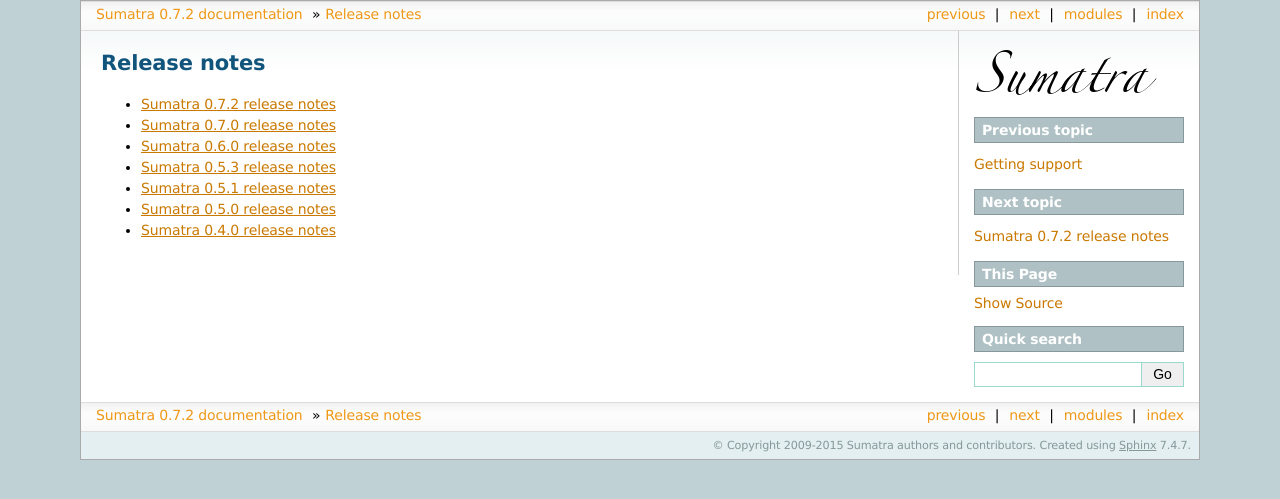
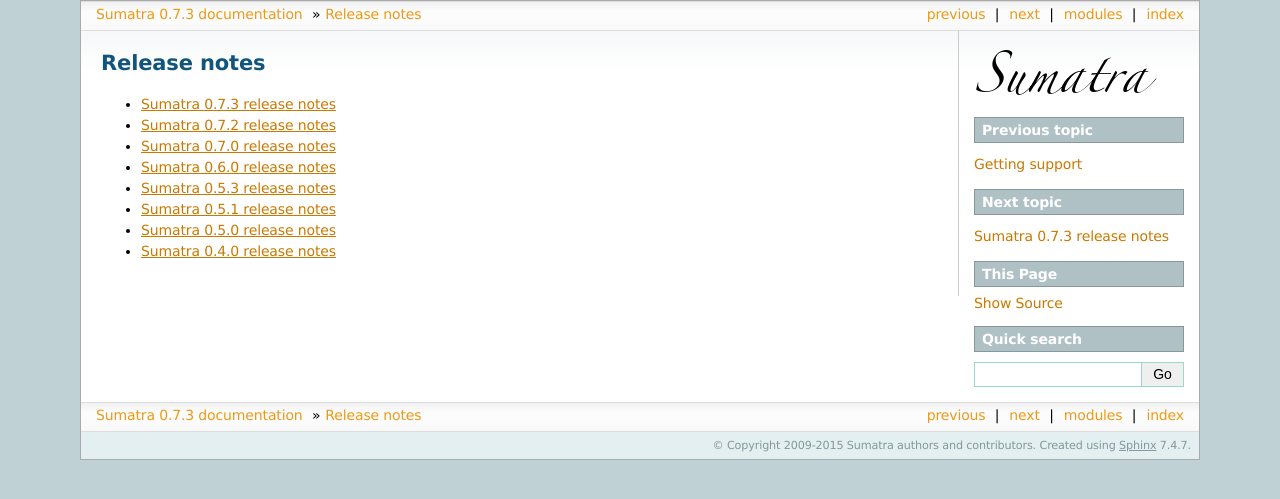
Before and after one commit to open-research/sumatra, a Sphinx documentation site: the page built from doc/release_notes.txt, in a window 1280 px wide. Shown: the top 499 px of the page. Built offline with Sphinx 7.4.7, drawn with Linux system fonts in a browser that asks for light colours.

Commit message:
Release 0.7.3

```diff
--- a/README.rst
+++ b/README.rst
@@ -65,10 +65,10 @@
 These instructions are for Unix, Mac OS X. They may work on Windows as well, but
 it hasn't been thoroughly tested.
 
-If you have downloaded the source package, Sumatra-0.7.2.tar.gz::
+If you have downloaded the source package, Sumatra-0.7.3.tar.gz::
 
-    $ tar xzf Sumatra-0.7.2.tar.gz
-    $ cd Sumatra-0.7.2
+    $ tar xzf Sumatra-0.7.3.tar.gz
+    $ cd Sumatra-0.7.3
     # python setup.py install
 
 The last step may have to be done as root.
--- a/doc/conf.py
+++ b/doc/conf.py
@@ -49,7 +49,7 @@
 # The short X.Y version.
 version = '0.7'
 # The full version, including alpha/beta/rc tags.
-release = '0.7.2'
+release = '0.7.3'
 
 # The language for content autogenerated by Sphinx. Refer to documentation
 # for a list of supported languages.
--- a/doc/getting_started.txt
+++ b/doc/getting_started.txt
@@ -96,7 +96,7 @@
     Append label to     : None
     Label generator     : timestamp
     Timestamp format    : %Y%m%d-%H%M%S
-    Sumatra version     : 0.7.2
+    Sumatra version     : 0.7.3
 
 Sumatra automatically records the identity and versions of the simulation files
 and the simulator executable, stores links to any files created by the
@@ -162,7 +162,7 @@
     $ smt
     Usage: smt <subcommand> [options] [args]
 
-    Simulation/analysis management tool version 0.7.2
+    Simulation/analysis management tool version 0.7.3
 
     Available subcommands:
       init
--- a/doc/installation.txt
+++ b/doc/installation.txt
@@ -17,8 +17,8 @@
 Alternatively, you can download the Sumatra package from either PyPI or the
 `INCF Software Centre`_ and install it as follows::
 
-    $ tar xzf Sumatra-0.7.2.tar.gz
-    $ cd Sumatra-0.7.2
+    $ tar xzf Sumatra-0.7.3.tar.gz
+    $ cd Sumatra-0.7.3
     # python setup.py install
 
 The last step may need to be run as root, or using sudo, although in general
--- a/doc/release_notes.txt
+++ b/doc/release_notes.txt
@@ -6,6 +6,7 @@
 .. toctree::
    :maxdepth: 1
 
+   releases/0.7.3.txt
    releases/0.7.2.txt
    releases/0.7.0.txt
    releases/0.6.0.txt
--- a/setup.py
+++ b/setup.py
@@ -35,7 +35,7 @@
 
 setup(
     name = "Sumatra",
-    version = "0.7.2",
+    version = "0.7.3",
     package_dir = {'sumatra': 'sumatra'},
     packages = ['sumatra', 'sumatra.dependency_finder', 'sumatra.datastore',
                 'sumatra.recordstore', 'sumatra.recordstore.django_store',
--- a/sumatra/__init__.py
+++ b/sumatra/__init__.py
@@ -4,4 +4,4 @@
            'dependency_finder', 'web', 'decorators', 'publishing',
            'users', 'core']
 
-__version__ = "0.7.2"
+__version__ = "0.7.3"
```
Also changed, not shown: doc/releases/0.7.3.txt (added, +24 -0 lines), 2 other files.
